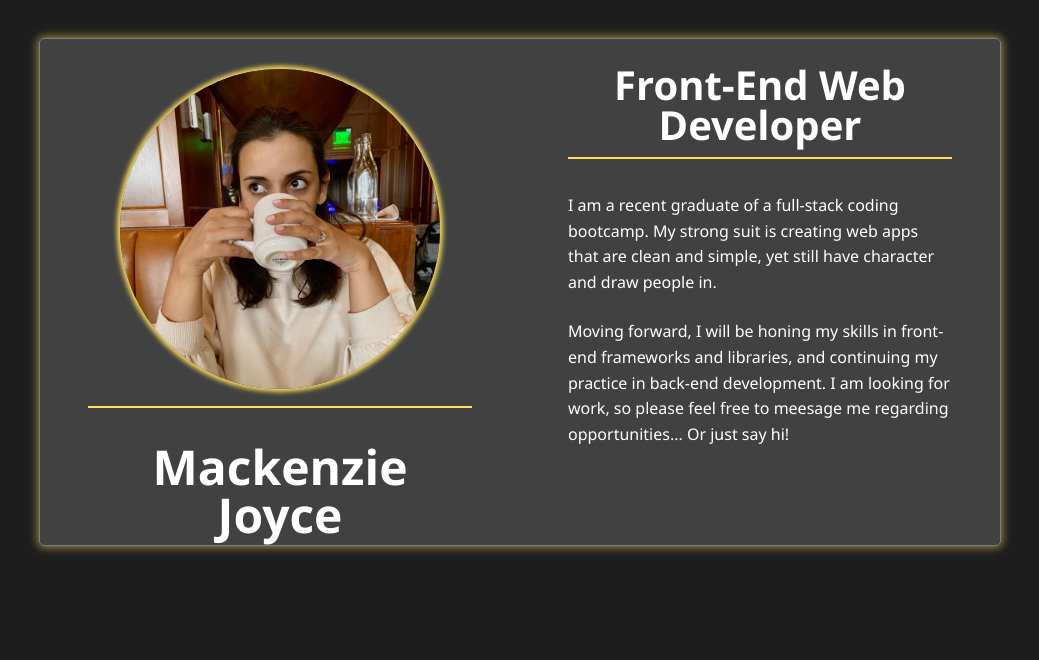
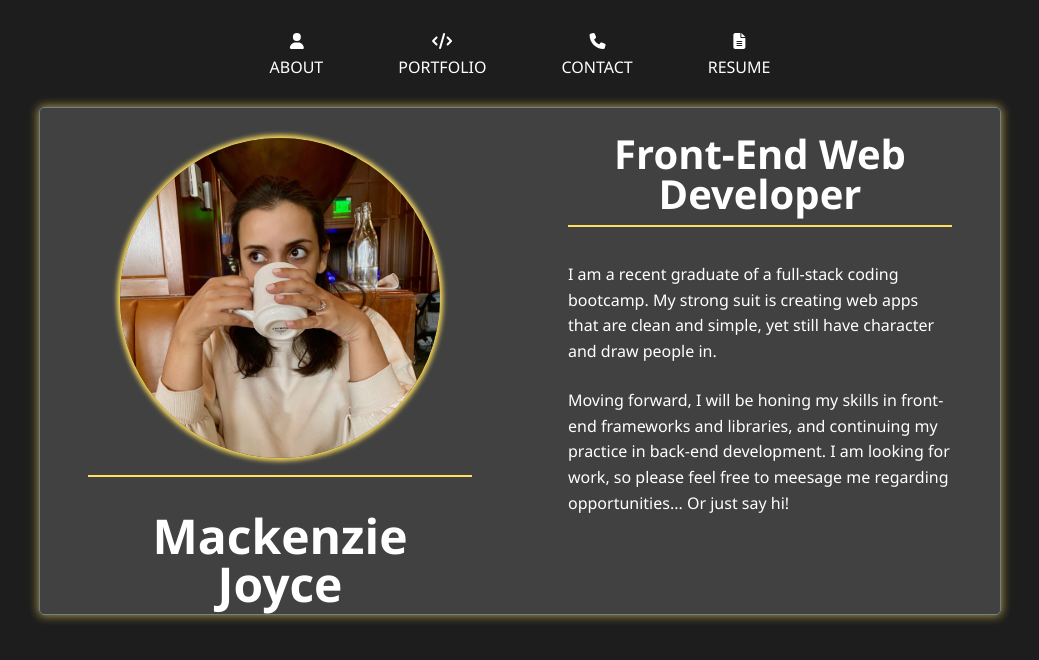
Before and after one commit to MackenzieJoyce/Portfolio, a React (Create React App) app: page / in a window 1280 px wide. Shown: the top 660 px of the page, without its empty margins (120-1159 px from the left). Built offline with nearby package versions, Linux system fonts and the light colour scheme.

Commit message:
added new span with imported fa icons. Did spacing.

```diff
--- a/package.json
+++ b/package.json
@@ -5,6 +5,9 @@
   "dependencies": {
     "@emotion/react": "^11.10.0",
     "@emotion/styled": "^11.10.0",
+    "@fortawesome/fontawesome-svg-core": "^6.2.0",
+    "@fortawesome/free-solid-svg-icons": "^6.2.0",
+    "@fortawesome/react-fontawesome": "github:fortawesome/react-fontawesome",
     "@mui/icons-material": "^5.8.4",
     "@mui/material": "^5.10.1",
     "@testing-library/jest-dom": "^5.16.5",
--- a/src/index.css
+++ b/src/index.css
@@ -18,12 +18,6 @@ body {
 }
 
 .wrapAll {
-  display: flex;
-  flex-direction: column;
-  align-items: center;
-}
-
-header {
   display: flex;
   flex-direction: column;
   align-items: center;
--- a/src/pages/components/NavTabs.js
+++ b/src/pages/components/NavTabs.js
@@ -2,9 +2,10 @@ import React, { useState } from 'react';
 // import { BrowserRouter, Routes, Route, Link } from 'react-router-dom';
 import { Link } from 'react-router-dom';
 // import { styled } from '@mui/material/styles';
-import Tabs from '@mui/material/Tabs';
-import Tab from '@mui/material/Tab';
-import { FaUser, FaCode, FaPhone, FaFileAlt } from 'react-icons/fa';
+// import Tabs from '@mui/material/Tabs';
+// import Tab from '@mui/material/Tab';
+import { FontAwesomeIcon } from '@fortawesome/react-fontawesome';
+import { faUser, faCode, faPhone, faFileLines } from '@fortawesome/free-solid-svg-icons';
 
 // import About from './pages/About';
 // import Portfolio from './pages/Portfolio';
@@ -14,12 +15,24 @@ import { FaUser, FaCode, FaPhone, FaFileAlt } from 'react-icons/fa';
 // import projects from './pages/compPlugins/projects';
 
 const styles = {
+  header: {
+    width: '60%',
+    display: 'flex',
+    justifyContent: 'center',
+    alignItems: 'center'
+  },
   nav: {
-    marginBottom: '3%',
-    width: '75%'
+    margin: '2%',
+    width: '75%',
+    display: 'flex',
+    justifyContent: 'space-around'
   },
-  header: {
-    width: '100%'
+  navTab: {
+    minHeight: 42,
+    display: 'flex',
+    flexDirection: 'column',
+    justifyContent: 'space-between',
+    padding: '3%',
   }
 };
 
@@ -102,7 +115,7 @@ const NavTabs = () => {
         // 'div.MuiTabs-scroller.MuiTabes-fixed div.MuiTabs-flexContainer.css-heg063-MuiTabs-flexContainer': { display: 'flex', justifyContent: 'center' }
         // }}
       >
-        <Link to="/">
+        <Link style={styles.navTab} to="/">
           {/* <Tab
             onClick={() => handlePageChange('About')}
             className={currentPage === 'About' ? 'nav-active-link' : 'nav-link'}
@@ -110,10 +123,11 @@ const NavTabs = () => {
             ABOUT
           </Tab> */}
           {/* <StyledTab icon={<FaUser />} label="ABOUT" /> */}
-
+          <FontAwesomeIcon icon={faUser} />
+          <span>ABOUT</span>
         </Link>
 
-        <Link to="/portfolio">
+        <Link style={styles.navTab} to="/portfolio">
           {/* <Tab
             onClick={() => handlePageChange('About')}
             className={
@@ -123,9 +137,11 @@ const NavTabs = () => {
             PORTFOLIO
           </Tab> */}
           {/* <StyledTab icon={<FaCode />} label="PORTFOLIO" /> */}
+          <FontAwesomeIcon icon={faCode} />
+          <span>PORTFOLIO</span>
         </Link>
 
-        <Link to="/contact">
+        <Link style={styles.navTab} to="/contact">
           {/* <Tab
             onClick={() => handlePageChange('About')}
             className={
@@ -135,9 +151,11 @@ const NavTabs = () => {
             CONTACT
           </Tab> */}
           {/* <StyledTab icon={<FaPhone />} label="CONTACT" /> */}
+          <FontAwesomeIcon icon={faPhone} />
+          <span>CONTACT</span>
         </Link>
 
-        <Link to="/resume">
+        <Link style={styles.navTab} to="/resume">
           {/* <Tab
             onClick={() => handlePageChange('About')}
             className={
@@ -147,6 +165,8 @@ const NavTabs = () => {
             RESUME
           </Tab> */}
           {/* <StyledTab icon={<FaFileAlt />} label="RESUME" /> */}
+          <FontAwesomeIcon icon={faFileLines} />
+          <span>RESUME</span>
         </Link>
       </nav>
       {/* {selectedTab === 0 && <About />}
```
Also changed, not shown: 1 other file (tests, documents, lock files or other folders).
